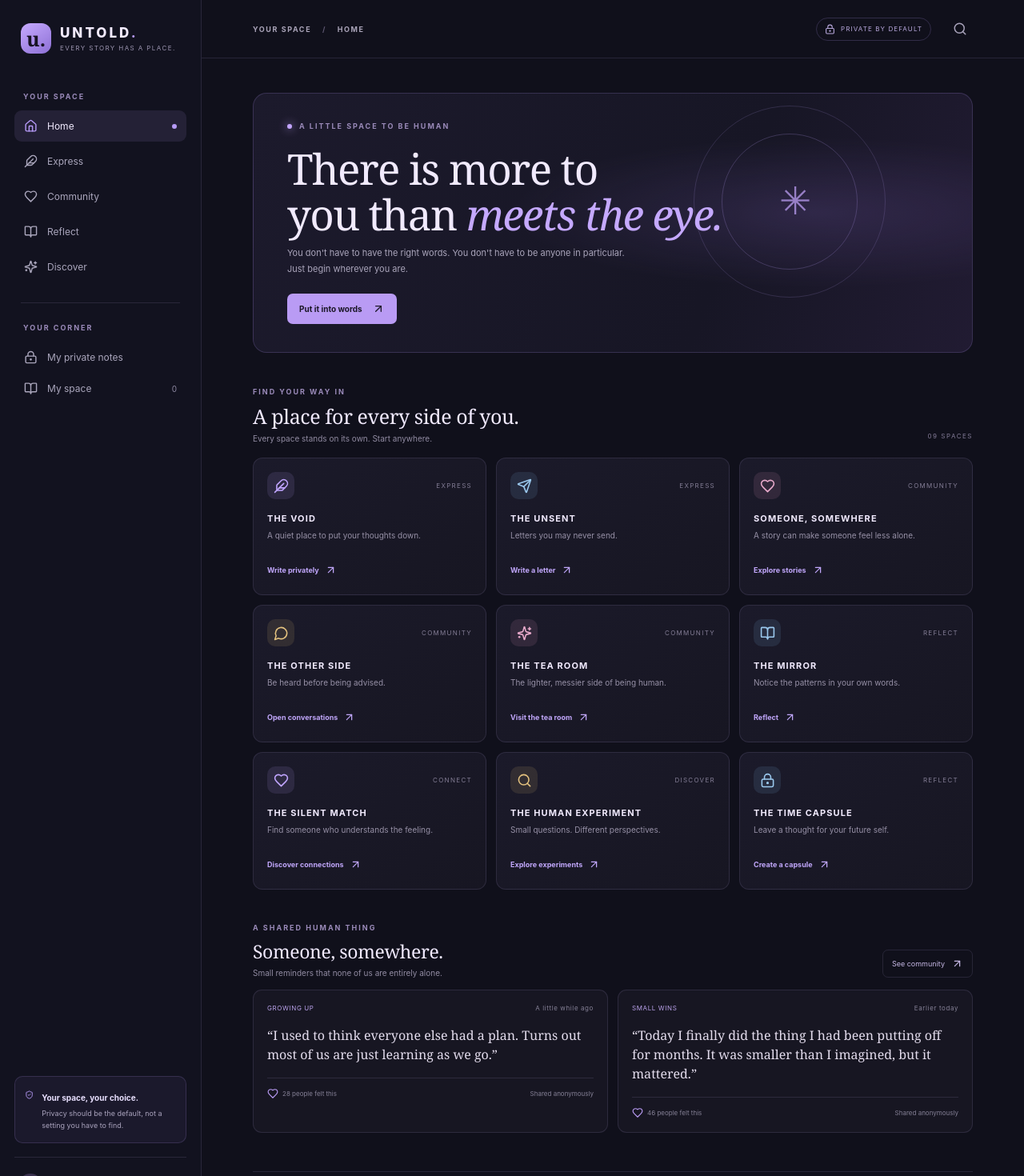
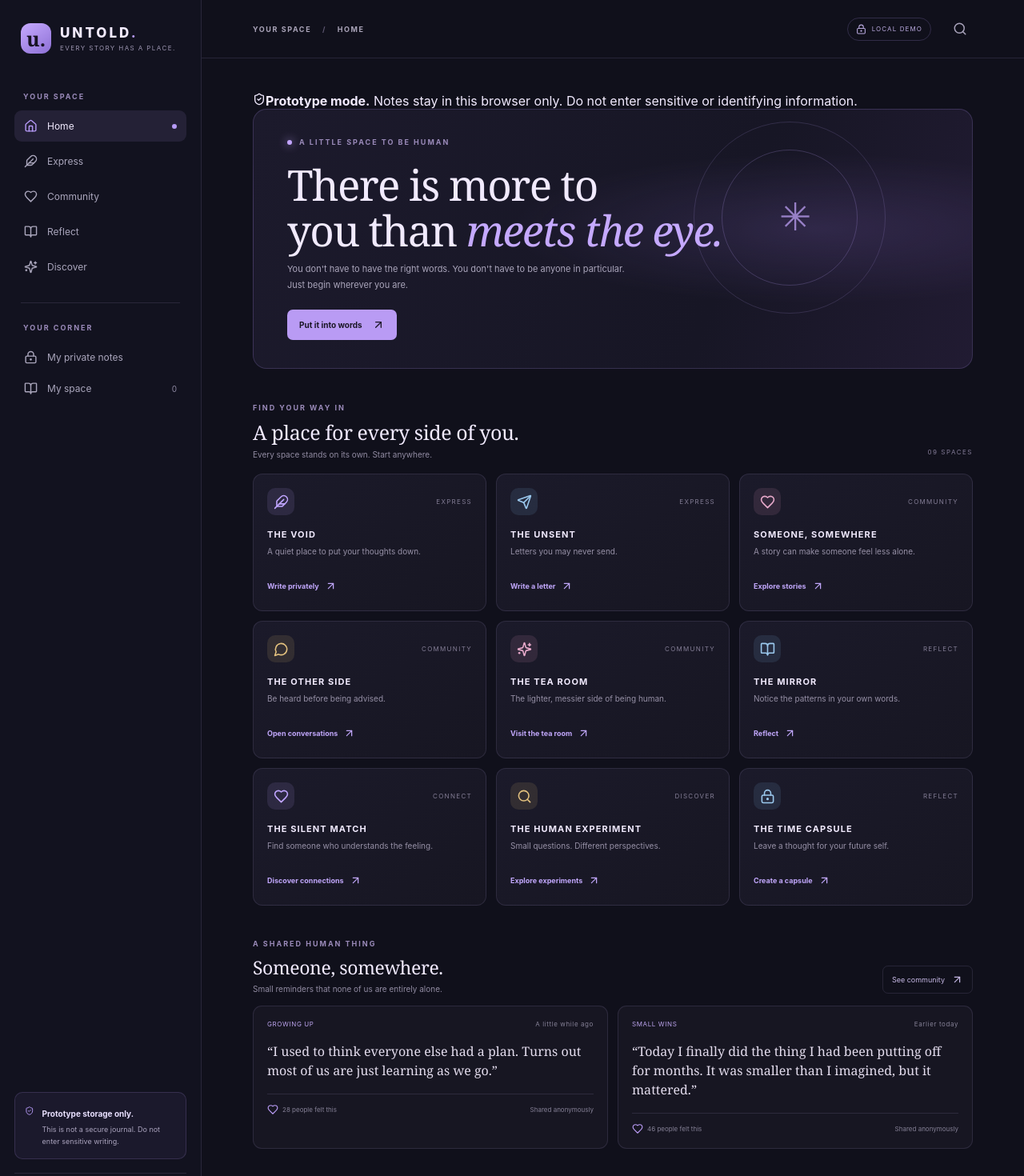
Before and after one commit to ashishy2529-a11y/Untold, a React (Vite) app in the folder frontend/: page / in a window 1280 px wide. Shown: the top 1470 px of the page at 80% size. Built offline with nearby package versions, Linux system fonts and the light colour scheme.

Commit message:
fix: make prototype-only storage warning explicit

```diff
--- a/frontend/src/App.jsx
+++ b/frontend/src/App.jsx
@@ -93,14 +93,14 @@ export default function App() {
         <div className="side-label">YOUR CORNER</div>
         <button className="nav-item" onClick={() => { setModal('void'); setMobileNav(false) }}><LockKeyhole size={17}/>My private notes</button>
         <button className="nav-item" onClick={() => notify('Your saved space is stored locally in this prototype.')}><BookOpen size={17}/>My space <span className="count">{savedCount}</span></button>
-        <div className="sidebar-bottom"><div className="privacy-card"><ShieldCheck size={17}/><div><strong>Your space, your choice.</strong><p>Privacy should be the default, not a setting you have to find.</p></div></div><div className="profile"><div className="avatar">U</div><div><strong>Guest explorer</strong><span>No account connected</span></div><span className="online-dot"/></div></div>
+        <div className="sidebar-bottom"><div className="privacy-card"><ShieldCheck size={17}/><div><strong>Prototype storage only.</strong><p>This is not a secure journal. Do not enter sensitive writing.</p></div></div><div className="profile"><div className="avatar">U</div><div><strong>Guest explorer</strong><span>No account connected</span></div><span className="online-dot"/></div></div>
       </aside>
 
       <main className="main-area">
-        <header className="topbar"><button className="icon-btn menu-toggle" onClick={() => setMobileNav(true)} aria-label="Open menu"><Menu size={20}/></button><div className="breadcrumb">YOUR SPACE <span>/</span> {nav.find(n => n.id === active)?.label.toUpperCase()}</div><div className="top-actions"><span className="private-pill"><LockKeyhole size={13}/> PRIVATE BY DEFAULT</span><button className="icon-btn" aria-label="Search" onClick={() => notify('Search will arrive with the community feed.') }><Search size={18}/></button></div></header>
+        <header className="topbar"><button className="icon-btn menu-toggle" onClick={() => setMobileNav(true)} aria-label="Open menu"><Menu size={20}/></button><div className="breadcrumb">YOUR SPACE <span>/</span> {nav.find(n => n.id === active)?.label.toUpperCase()}</div><div className="top-actions"><span className="private-pill"><LockKeyhole size={13}/> LOCAL DEMO</span><button className="icon-btn" aria-label="Search" onClick={() => notify('Search will arrive with the community feed.') }><Search size={18}/></button></div></header>
 
         <div className="content">
-          <section className="welcome"><div className="eyebrow"><span/> A LITTLE SPACE TO BE HUMAN</div><h1>There is more to<br/>you than <em>meets the eye.</em></h1><p>You don't have to have the right words. You don't have to be anyone in particular. Just begin wherever you are.</p><button className="primary-btn" onClick={() => setModal('void')}>Put it into words <ArrowUpRight size={16}/></button><div className="welcome-orbit orbit-one"/><div className="welcome-orbit orbit-two"/><div className="welcome-star">✳</div></section>
+          <div className="demo-notice"><ShieldCheck size={16}/><span><strong>Prototype mode.</strong> Notes stay in this browser only. Do not enter sensitive or identifying information.</span></div><section className="welcome"><div className="eyebrow"><span/> A LITTLE SPACE TO BE HUMAN</div><h1>There is more to<br/>you than <em>meets the eye.</em></h1><p>You don't have to have the right words. You don't have to be anyone in particular. Just begin wherever you are.</p><button className="primary-btn" onClick={() => setModal('void')}>Put it into words <ArrowUpRight size={16}/></button><div className="welcome-orbit orbit-one"/><div className="welcome-orbit orbit-two"/><div className="welcome-star">✳</div></section>
 
           <section className="section-head"><div><div className="eyebrow">FIND YOUR WAY IN</div><h2>{active === 'home' ? 'A place for every side of you.' : nav.find(n => n.id === active)?.label + ', at your pace.'}</h2><p>Every space stands on its own. Start anywhere.</p></div><span className="module-count">0{visibleModules.length} SPACES</span></section>
           <section className="module-grid">{visibleModules.map((m, i) => <article className={`module-card ${m.tone}`} key={m.id} style={{'--delay': `${i * 45}ms`}}><div className="module-top"><div className="module-icon"><m.icon size={19}/></div><span className="module-group">{m.group}</span></div><h3>{m.name}</h3><p>{m.desc}</p><button className="text-link" onClick={() => openModule(m.id)}>{m.action}<ArrowUpRight size={15}/></button></article>)}</section>
```
